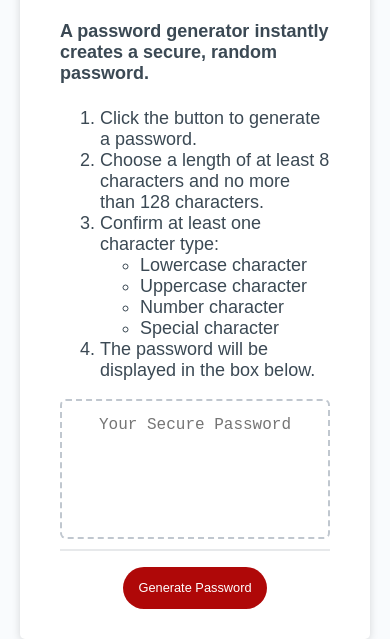
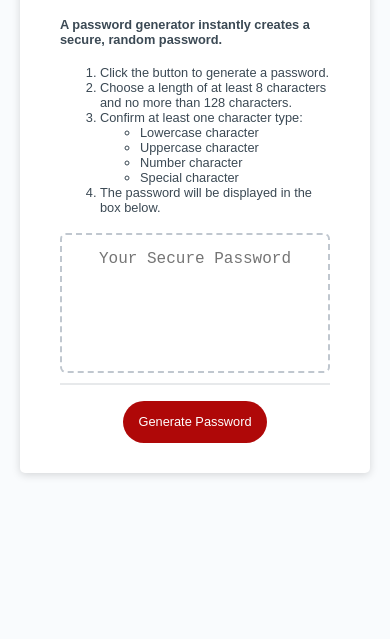
Before and after one commit to SophieQuan/sophie-password-generator, a plain HTML site: page index.html in a window 390 px wide. Shown: the part 309-948 px from the top of the page. After the commit the page ends 844 px from the top, so only its background shows below. Drawn offline with Linux system fonts and the light colour scheme.

Commit message:
change font for small devices

```diff
--- a/assets/css/style.css
+++ b/assets/css/style.css
@@ -136,7 +136,7 @@ button[disabled] {
 }
 
 @media (max-width: 500px) {
-  .btn {
+  h4, li, .btn {
     font-size: 0.8rem;
   }
 }
```
